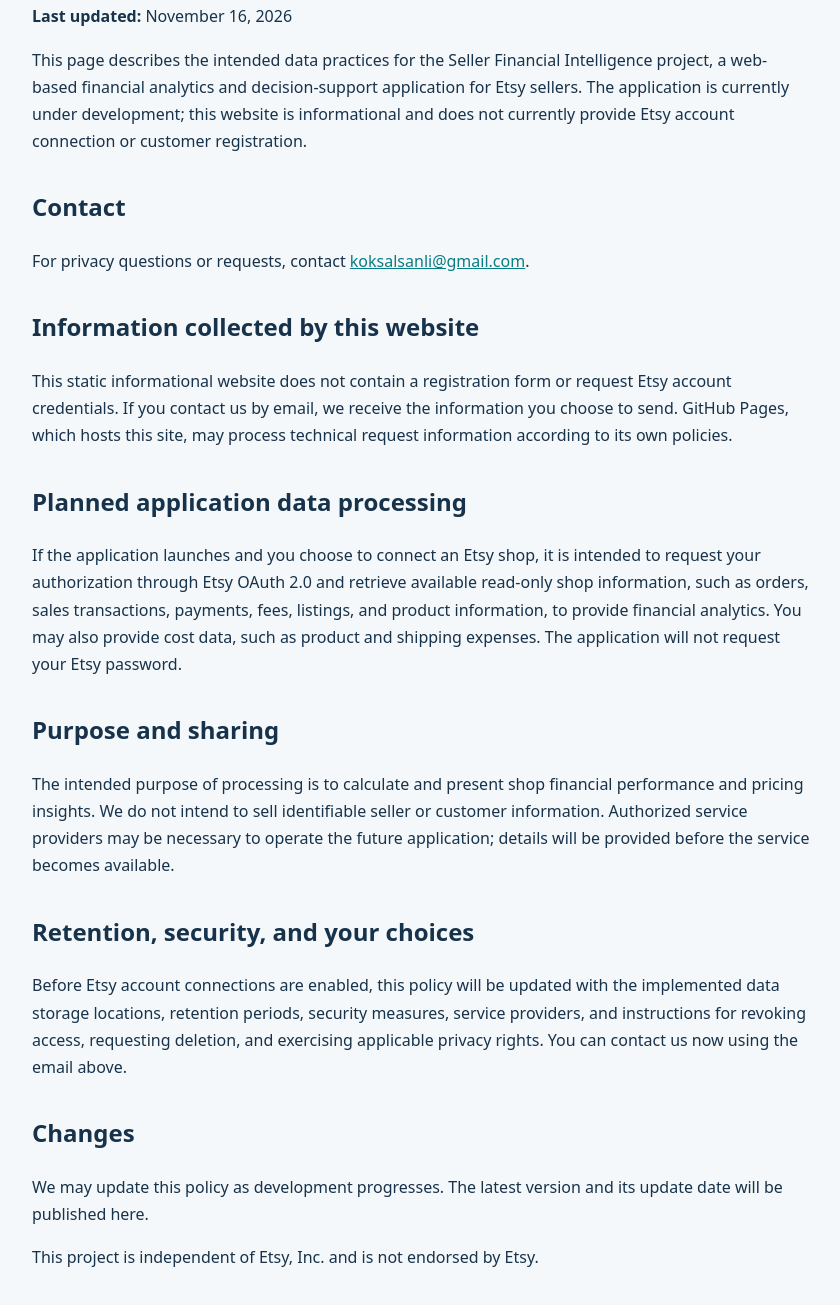
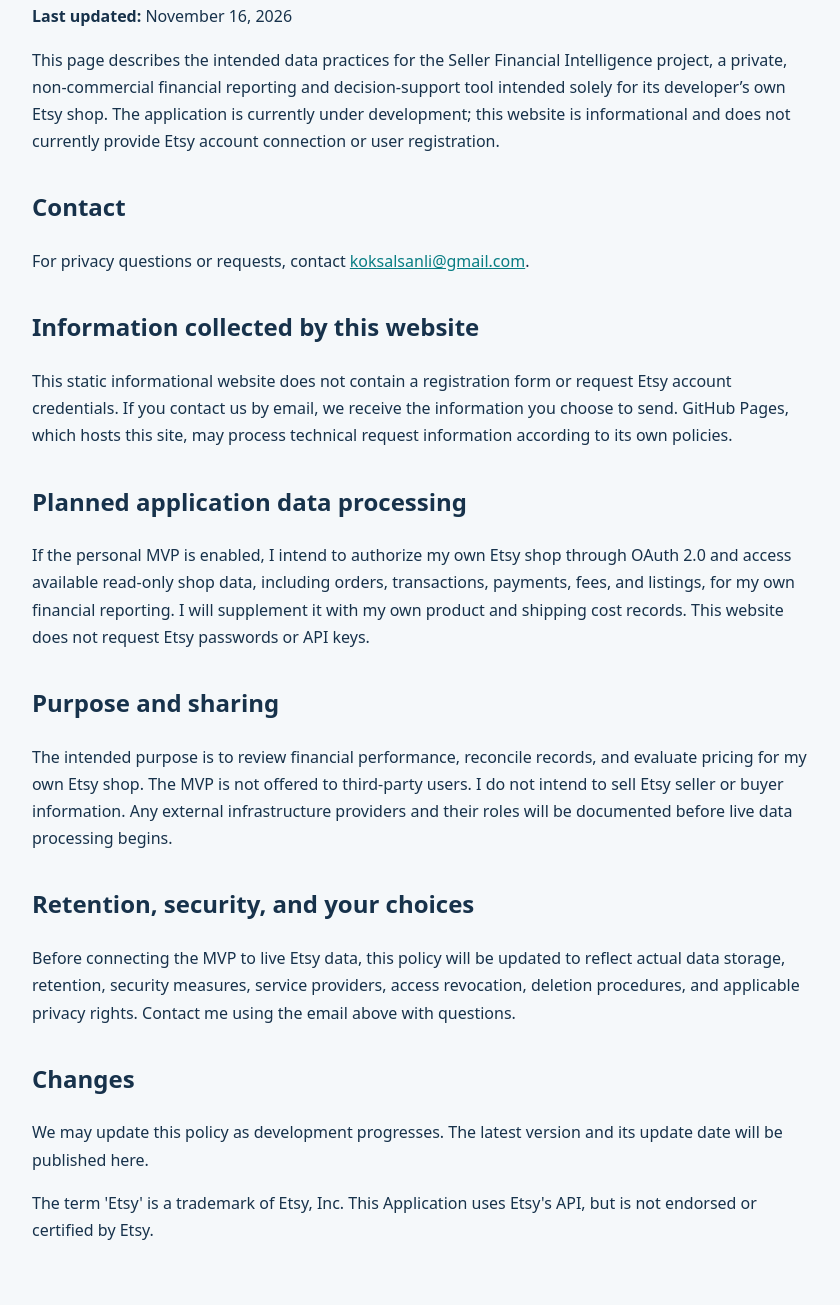
Before and after one commit to mksanli/etsy-financial-platform-site, a plain HTML site: page privacy.html in a window 1280 px wide. Shown: the part 155-1460 px from the top of the page, without its empty margins (218-1058 px from the left). Drawn offline with Linux system fonts and the light colour scheme.

Commit message:
Align website with personal non-commercial single-shop MVP

```diff
--- a/privacy.html
+++ b/privacy.html
@@ -3,11 +3,11 @@
 <meta name="robots" content="index,follow"><title>Privacy Policy | Seller Financial Intelligence</title>
 <style>body{margin:0;background:#f5f8fa;color:#17324b;font:16px/1.7 system-ui,-apple-system,Segoe UI,sans-serif}main{max-width:780px;margin:50px auto;padding:0 24px}a{color:#087d83}h1{line-height:1.2}h2{margin-top:32px}</style></head>
 <body><main><p><a href="./">← Back to home</a></p><h1>Privacy Policy</h1><p><strong>Last updated:</strong> November 16, 2026</p>
-<p>This page describes the intended data practices for the Seller Financial Intelligence project, a web-based financial analytics and decision-support application for Etsy sellers. The application is currently under development; this website is informational and does not currently provide Etsy account connection or customer registration.</p>
+<p>This page describes the intended data practices for the Seller Financial Intelligence project, a private, non-commercial financial reporting and decision-support tool intended solely for its developer’s own Etsy shop. The application is currently under development; this website is informational and does not currently provide Etsy account connection or user registration.</p>
 <h2>Contact</h2><p>For privacy questions or requests, contact <a href="mailto:koksalsanli@gmail.com">koksalsanli@gmail.com</a>.</p>
 <h2>Information collected by this website</h2><p>This static informational website does not contain a registration form or request Etsy account credentials. If you contact us by email, we receive the information you choose to send. GitHub Pages, which hosts this site, may process technical request information according to its own policies.</p>
-<h2>Planned application data processing</h2><p>If the application launches and you choose to connect an Etsy shop, it is intended to request your authorization through Etsy OAuth 2.0 and retrieve available read-only shop information, such as orders, sales transactions, payments, fees, listings, and product information, to provide financial analytics. You may also provide cost data, such as product and shipping expenses. The application will not request your Etsy password.</p>
-<h2>Purpose and sharing</h2><p>The intended purpose of processing is to calculate and present shop financial performance and pricing insights. We do not intend to sell identifiable seller or customer information. Authorized service providers may be necessary to operate the future application; details will be provided before the service becomes available.</p>
-<h2>Retention, security, and your choices</h2><p>Before Etsy account connections are enabled, this policy will be updated with the implemented data storage locations, retention periods, security measures, service providers, and instructions for revoking access, requesting deletion, and exercising applicable privacy rights. You can contact us now using the email above.</p>
+<h2>Planned application data processing</h2><p>If the personal MVP is enabled, I intend to authorize my own Etsy shop through OAuth 2.0 and access available read-only shop data, including orders, transactions, payments, fees, and listings, for my own financial reporting. I will supplement it with my own product and shipping cost records. This website does not request Etsy passwords or API keys.</p>
+<h2>Purpose and sharing</h2><p>The intended purpose is to review financial performance, reconcile records, and evaluate pricing for my own Etsy shop. The MVP is not offered to third-party users. I do not intend to sell Etsy seller or buyer information. Any external infrastructure providers and their roles will be documented before live data processing begins.</p>
+<h2>Retention, security, and your choices</h2><p>Before connecting the MVP to live Etsy data, this policy will be updated to reflect actual data storage, retention, security measures, service providers, access revocation, deletion procedures, and applicable privacy rights. Contact me using the email above with questions.</p>
 <h2>Changes</h2><p>We may update this policy as development progresses. The latest version and its update date will be published here.</p>
-<p>This project is independent of Etsy, Inc. and is not endorsed by Etsy.</p></main></body></html>
+<p>The term &#39;Etsy&#39; is a trademark of Etsy, Inc. This Application uses Etsy&#39;s API, but is not endorsed or certified by Etsy.</p></main></body></html>
```
